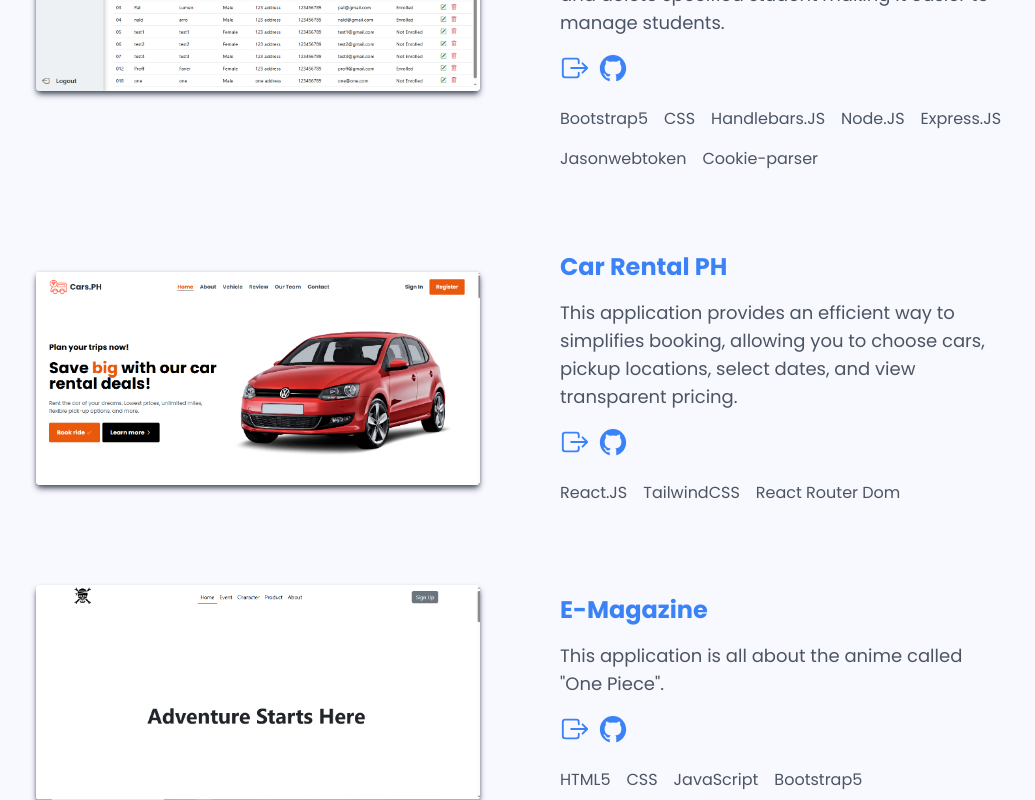
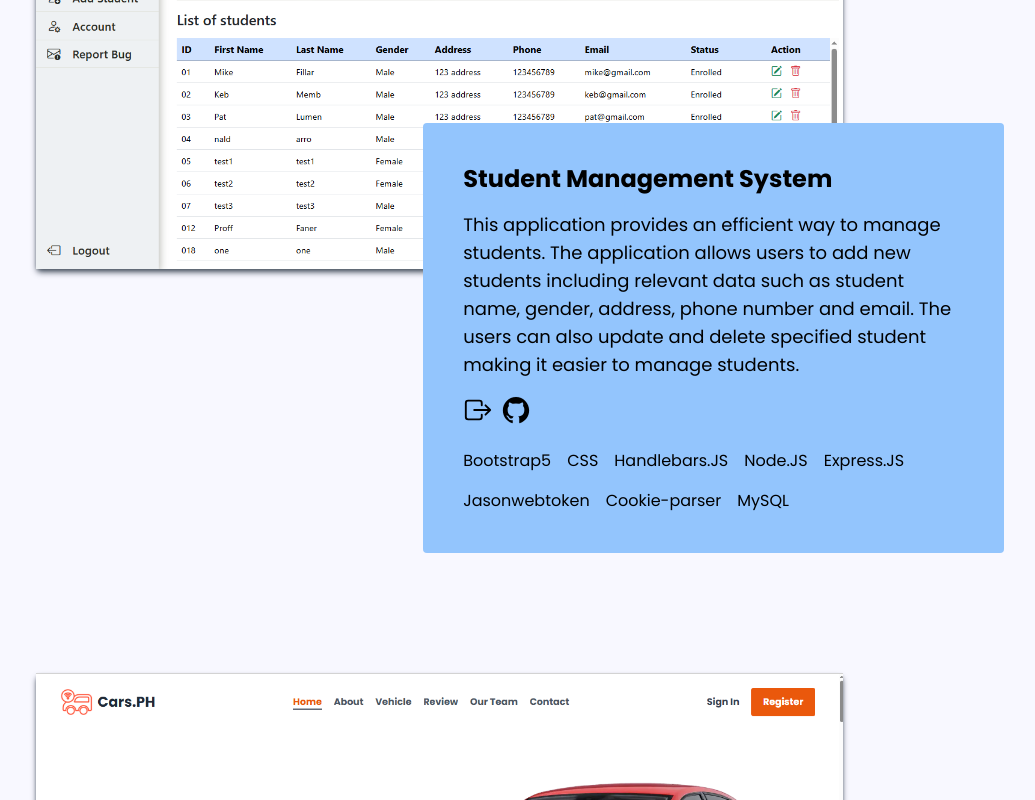
Before and after one commit to mikefillar/mikefillar.github.io, a React (Create React App) app: page / in a window 1280 px wide. Shown: the part 1700-2500 px from the top of the page, without its empty margins (120-1155 px from the left). Built offline with nearby package versions, Linux system fonts and the light colour scheme.

Commit message:
responsive adjusted

```diff
--- a/src/Components/Header.js
+++ b/src/Components/Header.js
@@ -21,7 +21,7 @@ const Header = () => {
   ];
   let [open, setOpen] = useState(false);
   return (
-    <header className="flex justify-between bg-white items-center px-12 z-10 py-6 shadow sticky top-0">
+    <header className="flex justify-between bg-white items-center px-12 z-50 py-6 shadow sticky top-0">
       <div className="">
         <h1 className="text-gray-800 text-2xl font-extrabold cursor-pointer ease-in duration-100">
           Mike<span className="text-sm font-black">.DEV</span>
--- a/src/Components/Project.js
+++ b/src/Components/Project.js
@@ -7,115 +7,121 @@ import project from "../img/project.png";
 const Project = () => {
   return (
     <section
-      className="grid md:grid-cols-2 md:flex-row justify-center items-center m-5 p-3 sm:m-7 sm:p-10 md:p-15 semilarge:px-32 semilarge:m-15  semilarge:gap-20 gap-5 sm:gap-12 md:gap-15 h-full"
+      className="m-5 p-3 sm:m-7 sm:p-10 md:p-15 semilarge:px-32 semilarge:m-15 h-full"
       id="project"
     >
-      <div className="flex flex-col text-left gap-6 rounded overflow-hidden shadow-md shadow-gray-600">
+      {/* student ms */}
+      <div className="relative w-full h-auto md:h-screen py-20 mb-10 md:mb-0">
+        <div className="static md:absolute left-0 w-full md:w-5/6 rounded shadow-md shadow-gray-600">
           <a href="https://school-of-school.onrender.com/" target="_blank">
             <img className="" src={project2} alt="coding" />
           </a>
         </div>
-      <div className="w-full flex flex-col gap-4 justify-start text-center md:text-left mb-10 md:mb-0">
+        <div className="static md:absolute right-0 mt-10 md:mt-0 md:bg-blue-300 rounded md:p-10 bottom-10 z-10 w-full md:w-5/6 xl:w-3/5 flex flex-col gap-4 justify-start text-center md:text-left">
           <a
             href="https://school-of-school.onrender.com/"
-          target="_blank"
-          className="text-blue-500 font-bold text-2xl"
+            className="text-black font-bold text-2xl hover:scale-105 hover:underline transition-all duration-200 ease-linear"
           >
             Student Management System
           </a>
-        <p className="text-gray-600 text-sm sm:text-base semilarge:text-lg large:text-xl">
+          <p className="text-black text-sm sm:text-base semilarge:text-lg large:text-xl">
             This application provides an efficient way to manage students. The
             application allows users to add new students including relevant data
             such as student name, gender, address, phone number and email. The
-          users can also update and delete specified student making it easier to
-          manage students.
+            users can also update and delete specified student making it easier
+            to manage students.
           </p>
 
           <div className="flex gap-2 justify-center items-center md:justify-start md:items-start">
             <a
               href="https://school-of-school.onrender.com/"
               target="_blank"
-            className="text-3xl text-blue-500 hover:scale-110 transition-all duration-200 ease-linear"
+              className="text-3xl text-black hover:scale-110 transition-all duration-200 ease-linear"
             >
               <ion-icon name="exit-outline"></ion-icon>
             </a>
             <a
               href="https://github.com/mikefillar/school-of-school"
               target="_blank"
-            className="text-3xl text-blue-500 hover:scale-110 transition-all duration-200 ease-linear"
+              className="text-3xl text-black hover:scale-110 transition-all duration-200 ease-linear"
             >
               <ion-icon name="logo-github"></ion-icon>
             </a>
           </div>
           <ul className="flex gap-4 justify-center items-center md:justify-start md:items-start flex-wrap">
-          <li className="text-gray-600 text-sm sm:text-base">Bootstrap5</li>
-          <li className="text-gray-600 text-sm sm:text-base">CSS</li>
-          <li className="text-gray-600 text-sm sm:text-base">Handlebars.JS</li>
-          <li className="text-gray-600 text-sm sm:text-base">Node.JS</li>
-          <li className="text-gray-600 text-sm sm:text-base">Express.JS</li>
-          <li className="text-gray-600 text-sm sm:text-base">Jasonwebtoken</li>
-          <li className="text-gray-600 text-sm sm:text-base">Cookie-parser</li>
+            <li className="text-black text-sm sm:text-base">Bootstrap5</li>
+            <li className="text-black text-sm sm:text-base">CSS</li>
+            <li className="text-black text-sm sm:text-base">Handlebars.JS</li>
+            <li className="text-black text-sm sm:text-base">Node.JS</li>
+            <li className="text-black text-sm sm:text-base">Express.JS</li>
+            <li className="text-black text-sm sm:text-base">Jasonwebtoken</li>
+            <li className="text-black text-sm sm:text-base">Cookie-parser</li>
+            <li className="text-black text-sm sm:text-base">MySQL</li>
           </ul>
         </div>
+      </div>
       {/* car rental */}
-      <div className="flex flex-col text-left gap-6 rounded overflow-hidden shadow-md shadow-gray-600">
+      <div className="relative w-full h-auto md:h-screen py-20">
+        <div className="static md:absolute left-0 w-full md:w-5/6 rounded shadow-md shadow-gray-600">
           <a href="https://mikefillar.github.io/car-rental-ph" target="_blank">
             <img className="" src={project1} alt="coding" />
           </a>
         </div>
-      <div className="w-full flex flex-col gap-4 justify-start text-center md:text-left mb-10 md:mb-0">
+        <div className="static md:absolute right-0 mt-10 md:mt-0 md:bg-blue-300 rounded md:p-10 bottom-10 z-10 w-full md:w-4/5 xl:w-3/5 flex flex-col gap-4 justify-start text-center md:text-left mb-10">
           <a
             href="https://mikefillar.github.io/car-rental-ph"
             target="_blank"
-          className="text-blue-500 font-bold text-2xl"
+            className="text-black font-bold text-2xl hover:scale-105 hover:underline transition-all duration-200 ease-linear"
           >
             Car Rental PH
           </a>
-        <p className="text-gray-600 text-sm sm:text-base semilarge:text-lg large:text-xl">
+          <p className="text-black text-sm sm:text-base semilarge:text-lg large:text-xl">
             This application provides an efficient way to simplifies booking,
-          allowing you to choose cars, pickup locations, select dates, and view
-          transparent pricing.
+            allowing you to choose cars, pickup locations, select dates, and
+            view transparent pricing.
           </p>
 
           <div className="flex gap-2 justify-center items-center md:justify-start md:items-start">
             <a
               href="https://mikefillar.github.io/car-rental-ph"
               target="_blank"
-            className="text-3xl text-blue-500 hover:scale-110 transition-all duration-200 ease-linear"
+              className="text-3xl text-black hover:scale-110 transition-all duration-200 ease-linear"
             >
               <ion-icon name="exit-outline"></ion-icon>
             </a>
             <a
               href="https://github.com/mikefillar/mikefillar.github.io"
               target="_blank"
-            className="text-3xl text-blue-500 hover:scale-110 transition-all duration-200 ease-linear"
+              className="text-3xl text-black hover:scale-110 transition-all duration-200 ease-linear"
             >
               <ion-icon name="logo-github"></ion-icon>
             </a>
           </div>
           <ul className="flex gap-4 justify-center items-center md:justify-start md:items-start flex-wrap">
-          <li className="text-gray-600 text-sm sm:text-base">React.JS</li>
-          <li className="text-gray-600 text-sm sm:text-base">TailwindCSS</li>
-          <li className="text-gray-600 text-sm sm:text-base">
+            <li className="text-black text-sm sm:text-base">React.JS</li>
+            <li className="text-black text-sm sm:text-base">TailwindCSS</li>
+            <li className="text-black text-sm sm:text-base">
               React Router Dom
             </li>
           </ul>
         </div>
+      </div>
       {/* e-magazine */}
-      <div className="flex flex-col text-left gap-6 rounded overflow-hidden shadow-md shadow-gray-600">
+      <div className="relative w-full h-auto md:h-screen py-20 flex flex-col justify-start items-start">
+        <div className="static md:absolute left-0 w-full md:w-5/6 rounded shadow-md shadow-gray-600">
           <a href="https://mikefillar.github.io/newproject" target="_blank">
             <img className="" src={project} alt="coding" />
           </a>
         </div>
-      <div className="w-full flex flex-col gap-4 justify-start text-center md:text-left mb-10 md:mb-0">
+        <div className="static md:absolute right-0 mt-10 md:mt-0 md:bg-blue-300 rounded md:p-10 bottom-10 z-10 w-full md:w-4/5 xl:w-3/5 flex flex-col gap-4 justify-start text-center md:text-left">
           <a
             href="https://mikefillar.github.io/newproject/"
             target="_blank"
-          className="text-blue-500 font-bold text-2xl"
+            className="text-black font-bold text-2xl hover:scale-105 hover:underline transition-all duration-200 ease-linear"
           >
             E-Magazine
           </a>
-        <p className="text-gray-600 text-sm sm:text-base semilarge:text-lg large:text-xl">
+          <p className="text-black text-sm sm:text-base semilarge:text-lg large:text-xl">
             This application is all about the anime called "One Piece".
           </p>
 
@@ -123,24 +129,25 @@ const Project = () => {
             <a
               href="https://mikefillar.github.io/newproject/"
               target="_blank"
-            className="text-3xl text-blue-500 hover:scale-110 transition-all duration-200 ease-linear"
+              className="text-3xl text-black hover:scale-110 transition-all duration-200 ease-linear"
             >
               <ion-icon name="exit-outline"></ion-icon>
             </a>
             <a
               href="https://github.com/mikefillar/newproject"
               target="_blank"
-            className="text-3xl text-blue-500 hover:scale-110 transition-all duration-200 ease-linear"
+              className="text-3xl text-black hover:scale-110 transition-all duration-200 ease-linear"
             >
               <ion-icon name="logo-github"></ion-icon>
             </a>
           </div>
           <ul className="flex gap-4 justify-center items-center md:justify-start md:items-start flex-wrap">
-          <li className="text-gray-600 text-sm sm:text-base">HTML5</li>
-          <li className="text-gray-600 text-sm sm:text-base">CSS</li>
-          <li className="text-gray-600 text-sm sm:text-base">JavaScript</li>
-          <li className="text-gray-600 text-sm sm:text-base">Bootstrap5</li>
+            <li className="text-black text-sm sm:text-base">HTML5</li>
+            <li className="text-black text-sm sm:text-base">CSS</li>
+            <li className="text-black text-sm sm:text-base">JavaScript</li>
+            <li className="text-black text-sm sm:text-base">Bootstrap5</li>
           </ul>
+        </div>
       </div>
     </section>
   );
--- /dev/null
+++ b/src/Components/ProjectNew.js
@@ -0,0 +1,149 @@
+import React from "react";
+// import illustration from "../img/Under construction-amico.png";
+import project1 from "../img/project1.png";
+import project2 from "../img/project2.png";
+import project from "../img/project.png";
+
+const Project = () => {
+  return (
+    <section
+      className="grid md:grid-cols-2 md:flex-row justify-center items-center m-5 p-3 sm:m-7 sm:p-10 md:p-15 semilarge:px-32 semilarge:m-15  semilarge:gap-20 gap-5 sm:gap-12 md:gap-15 h-full"
+      id="project"
+    >
+      <div className="flex flex-col text-left gap-6 rounded overflow-hidden shadow-md shadow-gray-600">
+        <a href="https://school-of-school.onrender.com/" target="_blank">
+          <img className="" src={project2} alt="coding" />
+        </a>
+      </div>
+      <div className="w-full flex flex-col gap-4 justify-start text-center md:text-left mb-10 md:mb-0">
+        <a
+          href="https://school-of-school.onrender.com/"
+          className="text-blue-500 font-bold text-2xl cursor-pointer"
+        >
+          Student Management System
+        </a>
+        <p className="text-gray-600 text-sm sm:text-base semilarge:text-lg large:text-xl">
+          This application provides an efficient way to manage students. The
+          application allows users to add new students including relevant data
+          such as student name, gender, address, phone number and email. The
+          users can also update and delete specified student making it easier to
+          manage students.
+        </p>
+
+        <div className="flex gap-2 justify-center items-center md:justify-start md:items-start">
+          <a
+            href="https://school-of-school.onrender.com/"
+            target="_blank"
+            className="text-3xl text-blue-500 hover:scale-110 transition-all duration-200 ease-linear"
+          >
+            <ion-icon name="exit-outline"></ion-icon>
+          </a>
+          <a
+            href="https://github.com/mikefillar/school-of-school"
+            target="_blank"
+            className="text-3xl text-blue-500 hover:scale-110 transition-all duration-200 ease-linear"
+          >
+            <ion-icon name="logo-github"></ion-icon>
+          </a>
+        </div>
+        <ul className="flex gap-4 justify-center items-center md:justify-start md:items-start flex-wrap">
+          <li className="text-gray-600 text-sm sm:text-base">Bootstrap5</li>
+          <li className="text-gray-600 text-sm sm:text-base">CSS</li>
+          <li className="text-gray-600 text-sm sm:text-base">Handlebars.JS</li>
+          <li className="text-gray-600 text-sm sm:text-base">Node.JS</li>
+          <li className="text-gray-600 text-sm sm:text-base">Express.JS</li>
+          <li className="text-gray-600 text-sm sm:text-base">Jasonwebtoken</li>
+          <li className="text-gray-600 text-sm sm:text-base">Cookie-parser</li>
+          <li className="text-gray-600 text-sm sm:text-base">MySQL</li>
+        </ul>
+      </div>
+      {/* car rental */}
+      <div className="flex flex-col text-left gap-6 rounded overflow-hidden shadow-md shadow-gray-600">
+        <a href="https://mikefillar.github.io/car-rental-ph" target="_blank">
+          <img className="" src={project1} alt="coding" />
+        </a>
+      </div>
+      <div className="w-full flex flex-col gap-4 justify-start text-center md:text-left mb-10 md:mb-0">
+        <a
+          href="https://mikefillar.github.io/car-rental-ph"
+          target="_blank"
+          className="text-blue-500 font-bold text-2xl"
+        >
+          Car Rental PH
+        </a>
+        <p className="text-gray-600 text-sm sm:text-base semilarge:text-lg large:text-xl">
+          This application provides an efficient way to simplifies booking,
+          allowing you to choose cars, pickup locations, select dates, and view
+          transparent pricing.
+        </p>
+
+        <div className="flex gap-2 justify-center items-center md:justify-start md:items-start">
+          <a
+            href="https://mikefillar.github.io/car-rental-ph"
+            target="_blank"
+            className="text-3xl text-blue-500 hover:scale-110 transition-all duration-200 ease-linear"
+          >
+            <ion-icon name="exit-outline"></ion-icon>
+          </a>
+          <a
+            href="https://github.com/mikefillar/mikefillar.github.io"
+            target="_blank"
+            className="text-3xl text-blue-500 hover:scale-110 transition-all duration-200 ease-linear"
+          >
+            <ion-icon name="logo-github"></ion-icon>
+          </a>
+        </div>
+        <ul className="flex gap-4 justify-center items-center md:justify-start md:items-start flex-wrap">
+          <li className="text-gray-600 text-sm sm:text-base">React.JS</li>
+          <li className="text-gray-600 text-sm sm:text-base">TailwindCSS</li>
+          <li className="text-gray-600 text-sm sm:text-base">
+            React Router Dom
+          </li>
+        </ul>
+      </div>
+      {/* e-magazine */}
+      <div className="flex flex-col text-left gap-6 rounded overflow-hidden shadow-md shadow-gray-600">
+        <a href="https://mikefillar.github.io/newproject" target="_blank">
+          <img className="" src={project} alt="coding" />
+        </a>
+      </div>
+      <div className="w-full flex flex-col gap-4 justify-start text-center md:text-left mb-10 md:mb-0">
+        <a
+          href="https://mikefillar.github.io/newproject/"
+          target="_blank"
+          className="text-blue-500 font-bold text-2xl"
+        >
+          E-Magazine
+        </a>
+        <p className="text-gray-600 text-sm sm:text-base semilarge:text-lg large:text-xl">
+          This application is all about the anime called "One Piece".
+        </p>
+
+        <div className="flex gap-2 justify-center items-center md:justify-start md:items-start">
+          <a
+            href="https://mikefillar.github.io/newproject/"
+            target="_blank"
+            className="text-3xl text-blue-500 hover:scale-110 transition-all duration-200 ease-linear"
+          >
+            <ion-icon name="exit-outline"></ion-icon>
+          </a>
+          <a
+            href="https://github.com/mikefillar/newproject"
+            target="_blank"
+            className="text-3xl text-blue-500 hover:scale-110 transition-all duration-200 ease-linear"
+          >
+            <ion-icon name="logo-github"></ion-icon>
+          </a>
+        </div>
+        <ul className="flex gap-4 justify-center items-center md:justify-start md:items-start flex-wrap">
+          <li className="text-gray-600 text-sm sm:text-base">HTML5</li>
+          <li className="text-gray-600 text-sm sm:text-base">CSS</li>
+          <li className="text-gray-600 text-sm sm:text-base">JavaScript</li>
+          <li className="text-gray-600 text-sm sm:text-base">Bootstrap5</li>
+        </ul>
+      </div>
+    </section>
+  );
+};
+
+export default Project;
```
Lines whose indentation alone changed are shown as unchanged.
